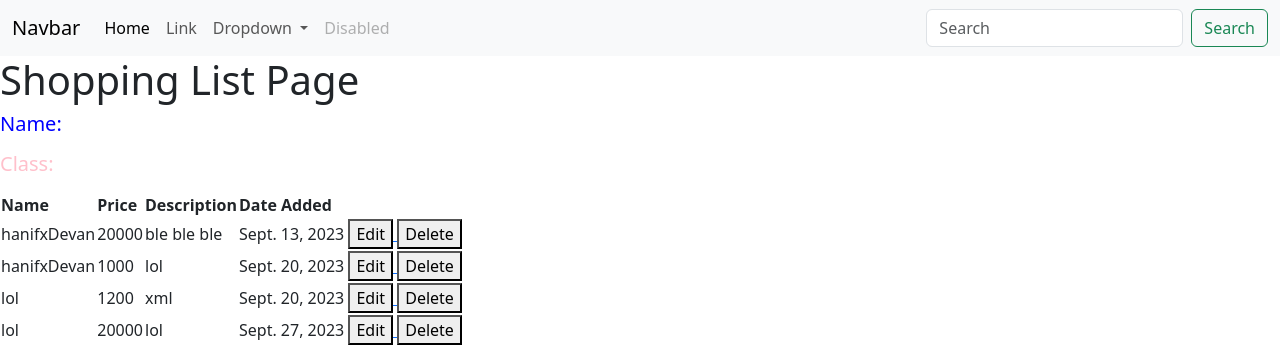
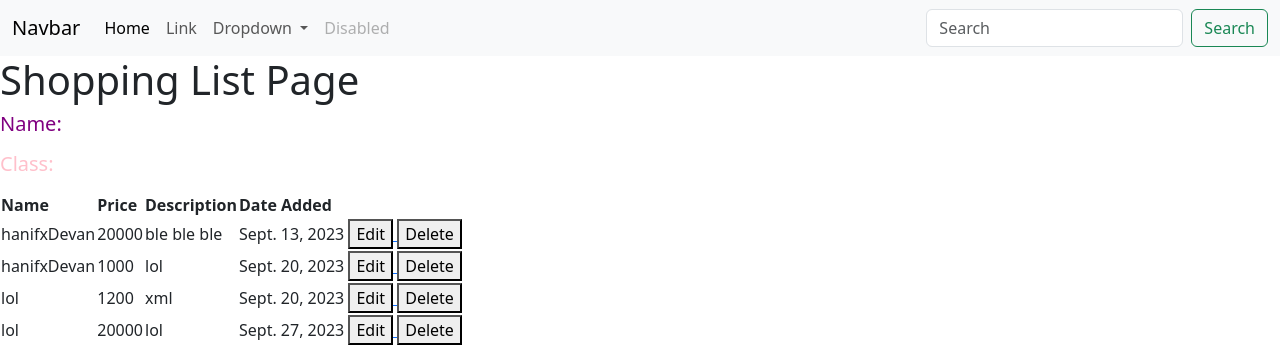
Before and after one commit to KevinIW/shopping-list, a Django app: template main/templates/main.html in a window 1280 px wide. Shown: the top 349 px of the page. Run offline with Django 4.2, Linux system fonts and the light colour scheme; the template is opened without the code that fills it: values that come from a table or form of the project are taken from there, others are empty; data comes from the database, SQL or seed files in the repository.

Commit message:
tutorial 4 selesai 2

```diff
--- a/main/templates/main.html
+++ b/main/templates/main.html
@@ -14,7 +14,7 @@
 <style>
 
     #header{
-        color: blue;
+        color: purple;
 
     }
 
```
